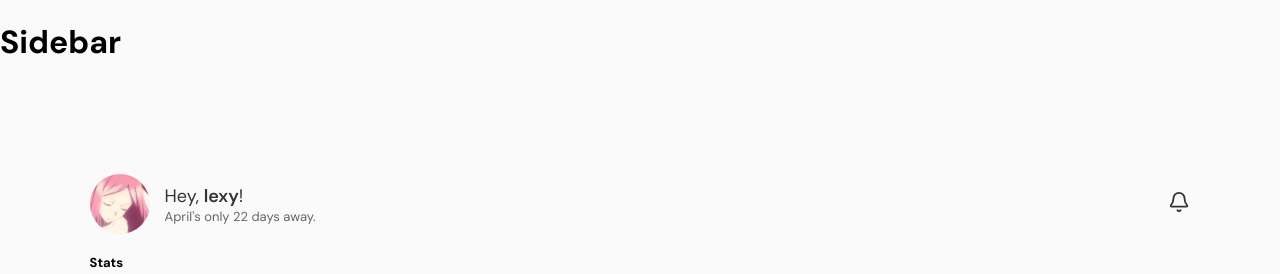
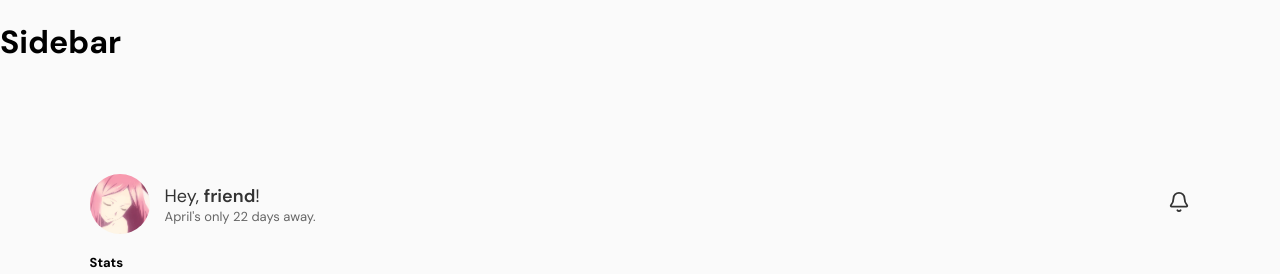
Before and after one commit to mirelalexy/blossom, a React (Vite) app in the folder frontend/: page / in a window 1280 px wide. Shown: the top 274 px of the page. Built offline with nearby package versions, Linux system fonts and the light colour scheme.

Commit message:
feat(home): render username dynamically in greeting header

```diff
--- a/frontend/src/components/home/GreetingHeader.jsx
+++ b/frontend/src/components/home/GreetingHeader.jsx
@@ -1,7 +1,7 @@
 import { Link } from "react-router-dom"
 import Icon from "../ui/Icon"
 
-function GreetingHeader({ message }) {
+function GreetingHeader({ username, message }) {
     return (
         <div className="greeting-header">
             <div className="greeting-left">
@@ -10,7 +10,7 @@ function GreetingHeader({ message }) {
                 </div>
 
                 <div className="greeting-user-info">
-                    <h2>Hey, <span>lexy</span>!</h2>
+                    <h2>Hey, <span>{username}</span>!</h2>
                     <p>{message}</p>
                 </div>
             </div>
--- a/frontend/src/pages/Home.jsx
+++ b/frontend/src/pages/Home.jsx
@@ -65,12 +65,13 @@ function Home() {
 
     const topCategory = calculateTopCategory(transactions)
 
+    const username = localStorage.getItem("username") || "friend"
     const message = getNextMonthInfo()
 
     return (
         <div className="home-layout">
             <div className="home-content">
-                <GreetingHeader message={message}/>
+                <GreetingHeader username={username} message={message}/>
 
                 <Section title="Stats">
                     <PrimaryGoalCard goal={primaryGoal} />
```
